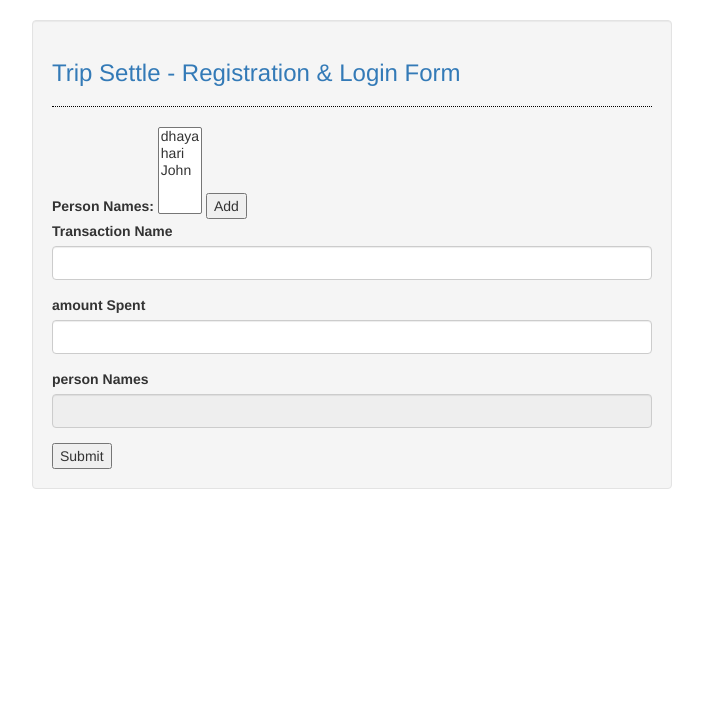
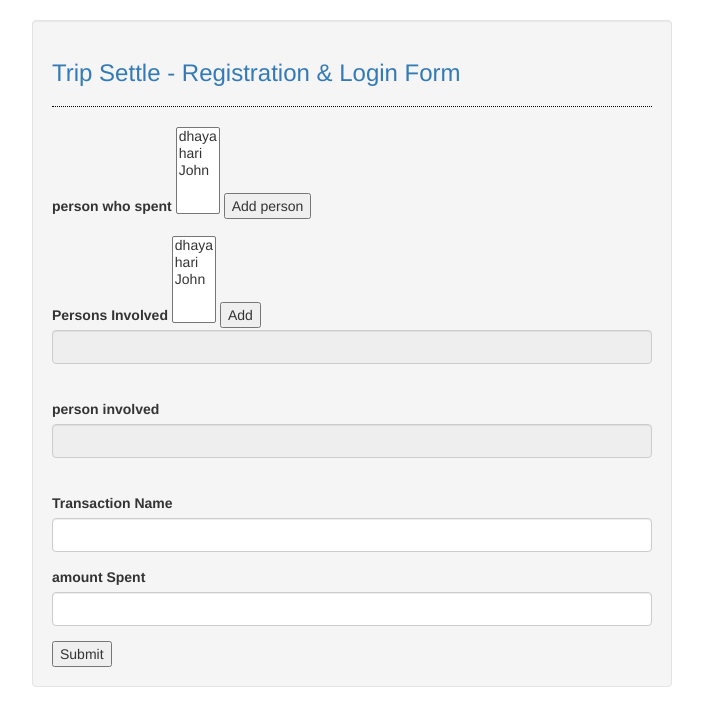
Before and after one commit to TripSettle/TripSettle, a Django app: page /web/filltransaction/ in a window 1280 px wide. Shown: the part 52-778 px from the top of the page, without its empty margins (288-991 px from the left). Run offline with Django 3.2, Linux system fonts and the light colour scheme; some libraries are stand-ins or nearby versions.

Commit message:
updating filltranssaction

```diff
--- a/TripSettleProject/django_registrationandlogin/Django RegistrationAndLogin/website/web/models.py
+++ b/TripSettleProject/django_registrationandlogin/Django RegistrationAndLogin/website/web/models.py
@@ -32,6 +32,7 @@ class AddTransaction(models.Model):
     transname = models.CharField(max_length=30)
     amtspent = models.CharField(max_length=10)
     personName = models.CharField(max_length=255)
+    personspent = models.CharField(max_length=20)
 
     def _str_(self):
         return f"{self.personName} - {self.transname} - {self.amtspent}"
--- a/TripSettleProject/django_registrationandlogin/Django RegistrationAndLogin/website/web/templates/web/addtransactions.html
+++ b/TripSettleProject/django_registrationandlogin/Django RegistrationAndLogin/website/web/templates/web/addtransactions.html
@@ -6,6 +6,7 @@
             <th>Transname</th>
             <th>AmountSpent</th>
             <th>PersonNames</th>
+            <th>PersonSpent</th>
         </tr>
     </thead>
     <tbody>
@@ -14,6 +15,7 @@
             <td>{{ item.transname }}</td>
             <td>{{item.amtspent}}</td>
             <td>{{item.personName}}</td>
+            <td>{{item.personspent}}</td>
         </tr>
         {% endfor %}
         <!-- Add more rows as needed -->
--- a/TripSettleProject/django_registrationandlogin/Django RegistrationAndLogin/website/web/templates/web/filltransaction.html
+++ b/TripSettleProject/django_registrationandlogin/Django RegistrationAndLogin/website/web/templates/web/filltransaction.html
@@ -1,6 +1,15 @@
 {% extends 'web/base.html' %}
 {% block body %}
-<label for="id_group">Person Names:</label>
+<div class="form-group">
+    <label for="personspent">person who spent</label>
+        <select name="spent" id="personspent" required size="5">
+            {% for choice in mylist %}
+                <option value="{{ choice }}">{{ choice }}</option>
+            {% endfor %}
+        </select>
+        <button onclick="updateSpent()">Add person</button>
+</div>
+<label for="id_group">Persons Involved</label>
     <select name="group" id="id_group" required size="5">
         {% for choice in mylist %}
             <option value="{{ choice }}">{{ choice }}</option>
@@ -8,8 +17,21 @@
     </select>
     <button onclick="updatefield()">Add</button>
     <br \>
+
+
 <form method="post" action="{% url 'filltransaction' %}">
     {% csrf_token %}
+    <div class="form-group">
+        <input type="text" name="personSpt" class="form-control" required="required" id="personSpt" readonly>
+    </div>
+    <br \>
+    <div>
+        <div class="form-group">
+            <label for="personName">person involved</label>
+            <input type="text" name="personName" class="form-control" required="required" id="personName" readonly>
+        </div>
+    </div>
+    <br \>
 <div>
     <div class="form-group">
          <label for="transname">Transaction Name</label>
@@ -24,11 +46,9 @@
      </div>
  </div>
 
- <div>
-    <div class="form-group">
-        <label for="personName">person Names</label>
-        <input type="text" name="personName" class="form-control" required="required" id="personName" readonly>
-    </div>
+
+<div>
+
 </div>
 <button type="submit">Submit</button>
 </form>
@@ -52,6 +72,12 @@
         }
         dropdown.remove(dropdown.selectedIndex);
     }
+    function updateSpent()
+    {
+        var dropdown = document.getElementById("personspent");
+        var selectedval = dropdown.options[dropdown.selectedIndex].value
+        document.getElementById("personSpt").value=selectedval;
+    }
 </script>
 
 {% endblock %}
--- a/TripSettleProject/django_registrationandlogin/Django RegistrationAndLogin/website/web/views.py
+++ b/TripSettleProject/django_registrationandlogin/Django RegistrationAndLogin/website/web/views.py
@@ -80,8 +80,10 @@ def sendemail(request):
 def filltransaction(request):
     li=["dhaya","hari","John"]
     if request.method == 'POST':
-        form = AddTransaction(transname=request.POST['transname'], amtspent=request.POST['amtspent'],  personName=request.POST['personName'])
+        form = AddTransaction(transname=request.POST['transname'], amtspent=request.POST['amtspent'],  personName=request.POST['personName'],personspent=request.POST['personSpt'])
         form.save()
+        # print(request.POST)
         queryset = AddTransaction.objects.all()
+        # AddTransaction.objects.all().delete()
         return render(request,'web/addtransactions.html',{'data':queryset})
     return render(request, 'web/filltransaction.html',{"mylist":li})
```
Also changed, not shown: TripSettleProject/django_registrationandlogin/Django RegistrationAndLogin/website/db.sqlite3, TripSettleProject/django_registrationandlogin/Django RegistrationAndLogin/website/web/migrations/0006_addtransaction_personspent.py (added), TripSettleProject/django_registrationandlogin/Django RegistrationAndLogin/website/web/migrations/0007_delete_addtransaction.py (added), TripSettleProject/django_registrationandlogin/Django RegistrationAndLogin/website/web/migrations/0008_addtransaction.py (added).
